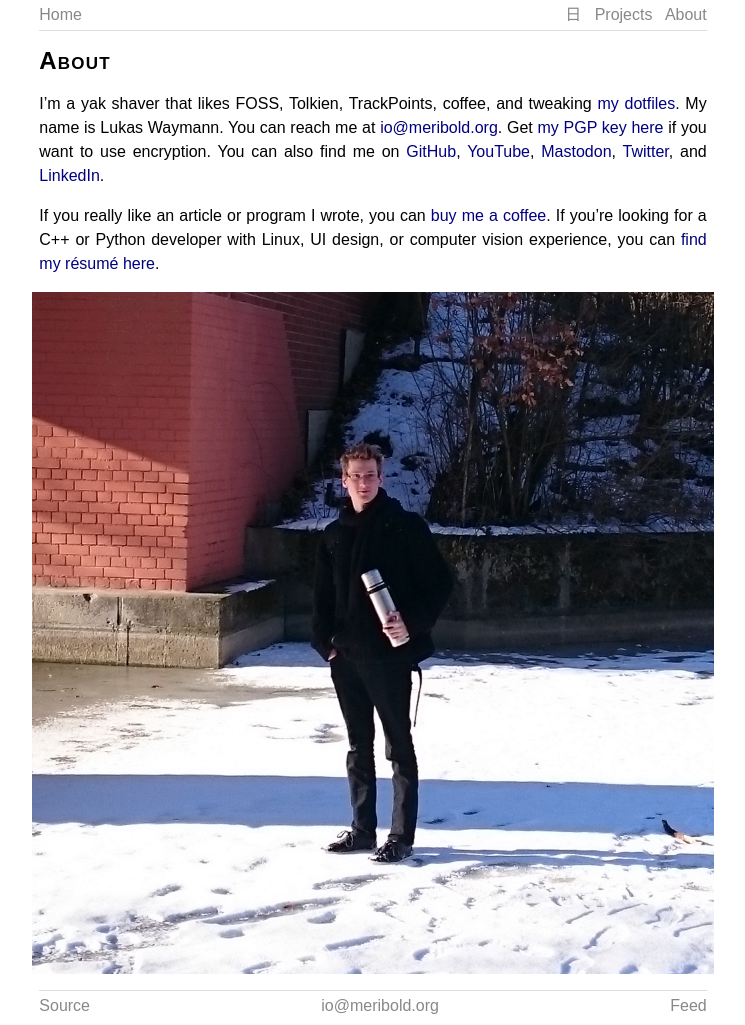
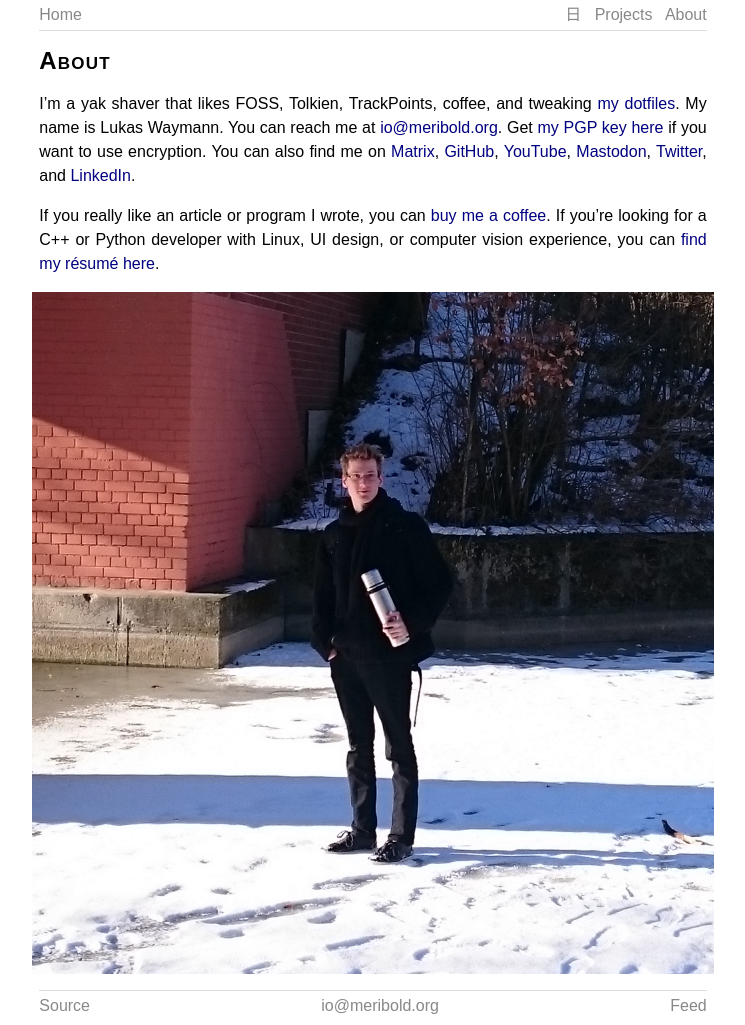
Before and after one commit to meribold/meribold.org, a Jekyll site: the page built from about.md, in a window 1280 px wide. Shown: the whole page, without its empty margins (267-1012 px from the left). Built offline with Jekyll 4.4.1, drawn with Linux system fonts in a browser that asks for light colours.

Commit message:
Add Matrix link to about page

```diff
--- a/about.md
+++ b/about.md
@@ -12,6 +12,7 @@ You can reach me at <a href="mailto:{{ site.email }}">{{ site.email }}</a>.
 Get [my PGP key here](/pgp-key-meribold-7066ac79c4592c12.txt) if you want to use
 encryption.
 You can also find me on
+[Matrix](https://matrix.to/#/@meribold:matrix.org),
 [GitHub](https://github.com/meribold),
 [YouTube](https://www.youtube.com/channel/UCMRSvuI6a4hRfXnNeMKL5cQ),
 [Mastodon](https://mastodon.social/@meribold),
```
